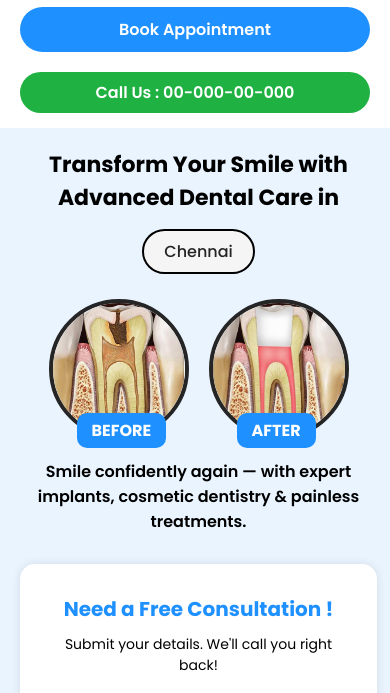
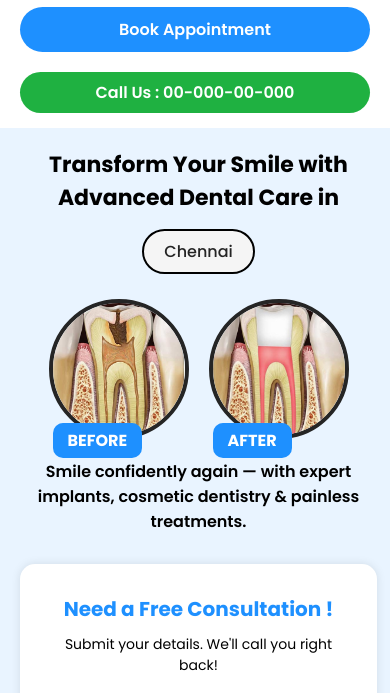
Before and after one commit to vengalamadasamyv/toothandsmile, a plain HTML site: page index.html in a window 390 px wide. Shown: the part 85-778 px from the top of the page. Drawn offline with Linux system fonts and the light colour scheme.

Commit message:
Update style.css

```diff
--- a/style.css
+++ b/style.css
@@ -305,8 +305,6 @@ select {
 
 .label {
   position: absolute;
-  top: 110px;
-  left: 24px;
   background: dodgerblue;
   color: #fff;
   font-weight: 700;
@@ -332,6 +330,10 @@ select {
   .circle-img {
     width: 130px;
     height: 130px;
+  }
+
+  .label{
+  top:120px;
   }
 
   .results-section h2 {
```
